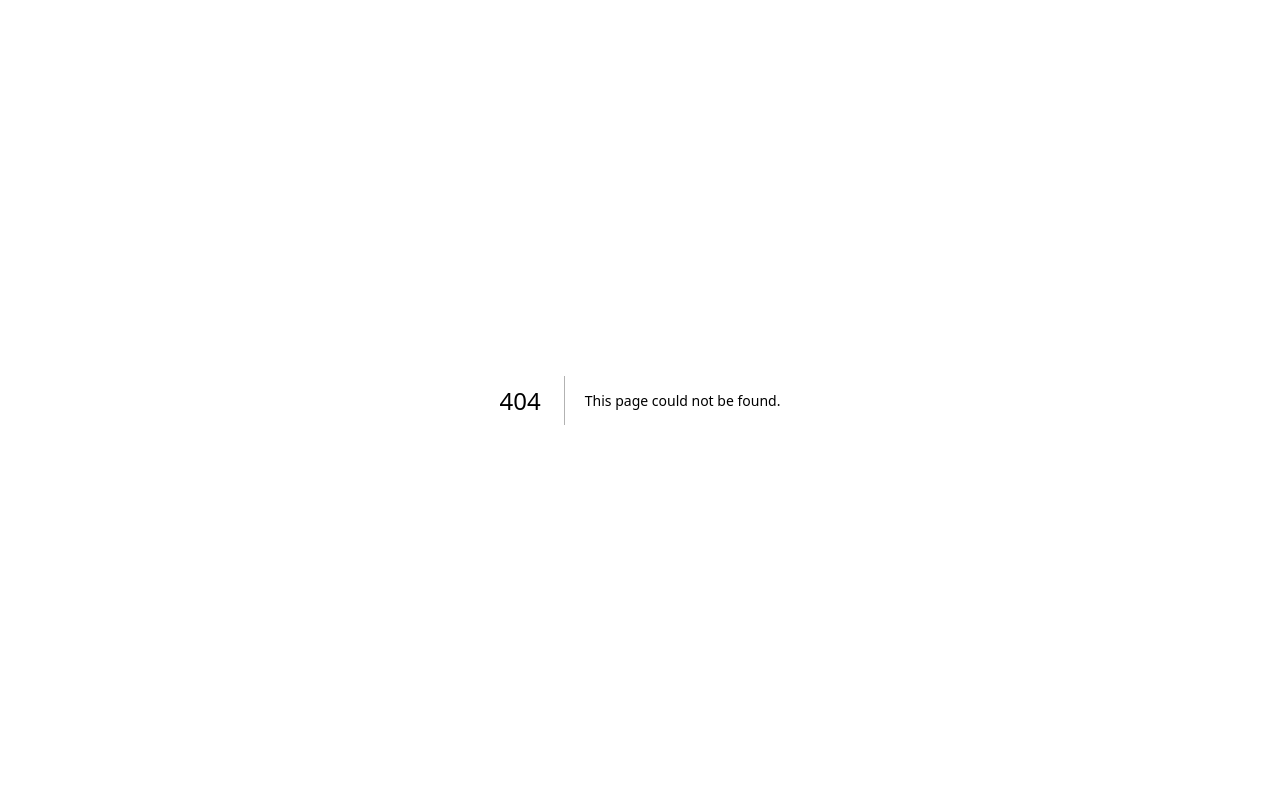
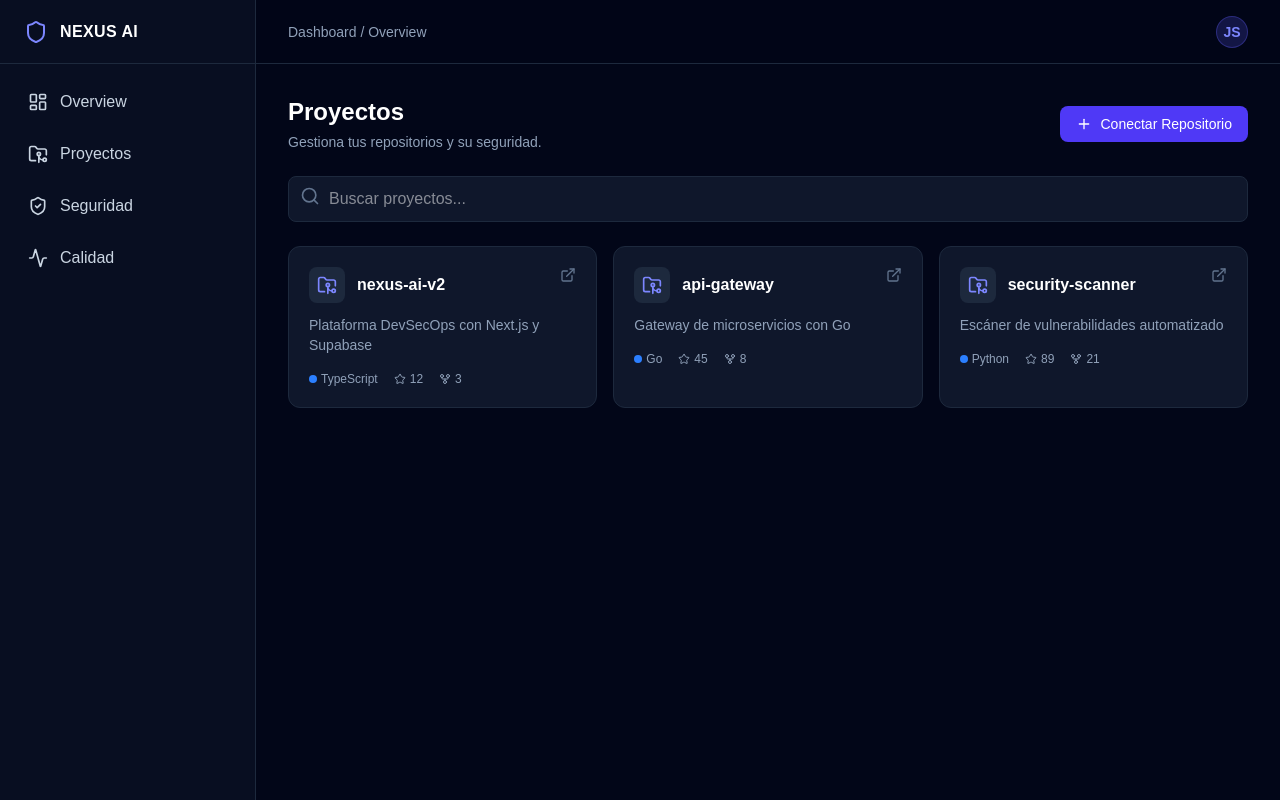
Before and after one commit to josemanuelsuarez110/nexus-ai-v2, a Next.js app: page /projects in a window 1280 px wide. Before the commit this address had no page. Built offline with nearby package versions, Linux system fonts and the light colour scheme.

Commit message:
feat: maquetar vista de proyectos con buscador y tarjetas

```diff
--- /dev/null
+++ b/src/app/(dashboard)/projects/page.tsx
@@ -0,0 +1,69 @@
+'use client';
+
+import React, { useState } from 'react';
+import { Search, Plus, FolderGit2, Star, GitFork, ExternalLink } from 'lucide-react';
+
+interface Project {
+  id: string;
+  name: string;
+  description: string;
+  language: string;
+  stars: number;
+  forks: number;
+  url: string;
+}
+
+const mockProjects: Project[] = [
+  { id: '1', name: 'nexus-ai-v2', description: 'Plataforma DevSecOps con Next.js y Supabase', language: 'TypeScript', stars: 12, forks: 3, url: '#' },
+  { id: '2', name: 'api-gateway', description: 'Gateway de microservicios con Go', language: 'Go', stars: 45, forks: 8, url: '#' },
+  { id: '3', name: 'security-scanner', description: 'Escáner de vulnerabilidades automatizado', language: 'Python', stars: 89, forks: 21, url: '#' },
+];
+
+export default function ProjectsPage() {
+  const [search, setSearch] = useState('');
+  const filtered = mockProjects.filter(p => p.name.toLowerCase().includes(search.toLowerCase()));
+
+  return (
+    <div className="space-y-6">
+      <div className="flex justify-between items-center">
+        <div>
+          <h2 className="text-2xl font-bold text-white">Proyectos</h2>
+          <p className="text-slate-400 text-sm mt-1">Gestiona tus repositorios y su seguridad.</p>
+        </div>
+        <button className="bg-indigo-600 hover:bg-indigo-500 text-white px-4 py-2 rounded-lg flex items-center gap-2 text-sm font-medium transition-colors">
+          <Plus className="w-4 h-4" /> Conectar Repositorio
+        </button>
+      </div>
+
+      <div className="relative">
+        <Search className="w-5 h-5 text-slate-500 absolute left-3 top-2.5" />
+        <input
+          type="text" placeholder="Buscar proyectos..." value={search} onChange={(e) => setSearch(e.target.value)}
+          className="w-full bg-slate-900 border border-slate-800 rounded-lg pl-10 pr-4 py-2.5 text-white focus:ring-2 focus:ring-indigo-500 outline-none"
+        />
+      </div>
+
+      <div className="grid grid-cols-1 md:grid-cols-2 lg:grid-cols-3 gap-4">
+        {filtered.map((project) => (
+          <div key={project.id} className="p-5 rounded-xl bg-slate-900 border border-slate-800 hover:border-slate-700 transition-colors group">
+            <div className="flex justify-between items-start">
+              <div className="flex items-center gap-3">
+                <div className="p-2 bg-slate-800 rounded-lg">
+                  <FolderGit2 className="w-5 h-5 text-indigo-400" />
+                </div>
+                <h3 className="font-semibold text-white group-hover:text-indigo-400 transition-colors">{project.name}</h3>
+              </div>
+              <a href={project.url} className="text-slate-500 hover:text-white"><ExternalLink className="w-4 h-4" /></a>
+            </div>
+            <p className="text-sm text-slate-400 mt-3 line-clamp-2">{project.description}</p>
+            <div className="mt-4 flex items-center gap-4 text-xs text-slate-400">
+              <span className="flex items-center gap-1"><span className="w-2 h-2 rounded-full bg-blue-500"></span>{project.language}</span>
+              <span className="flex items-center gap-1"><Star className="w-3 h-3" />{project.stars}</span>
+              <span className="flex items-center gap-1"><GitFork className="w-3 h-3" />{project.forks}</span>
+            </div>
+          </div>
+        ))}
+      </div>
+    </div>
+  );
+}
```
